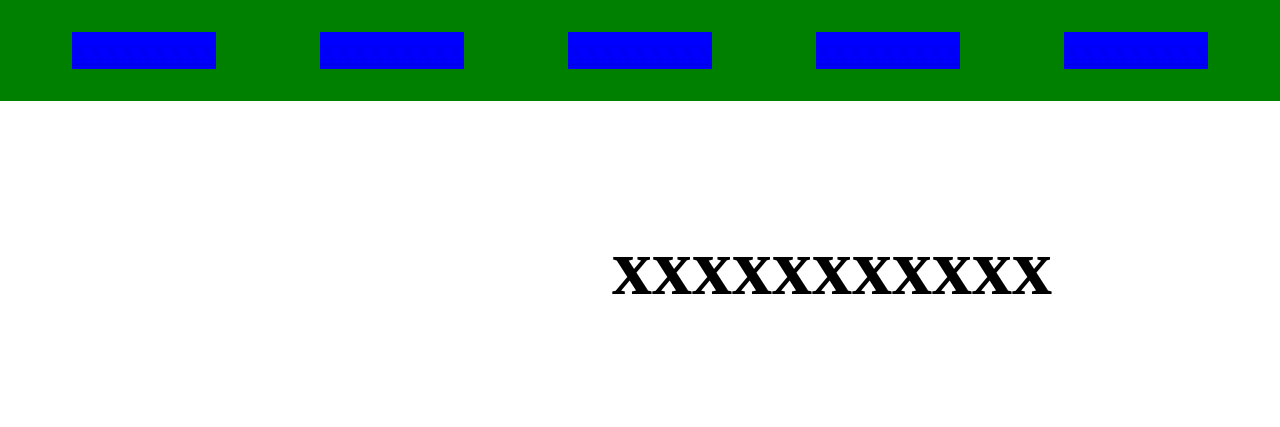
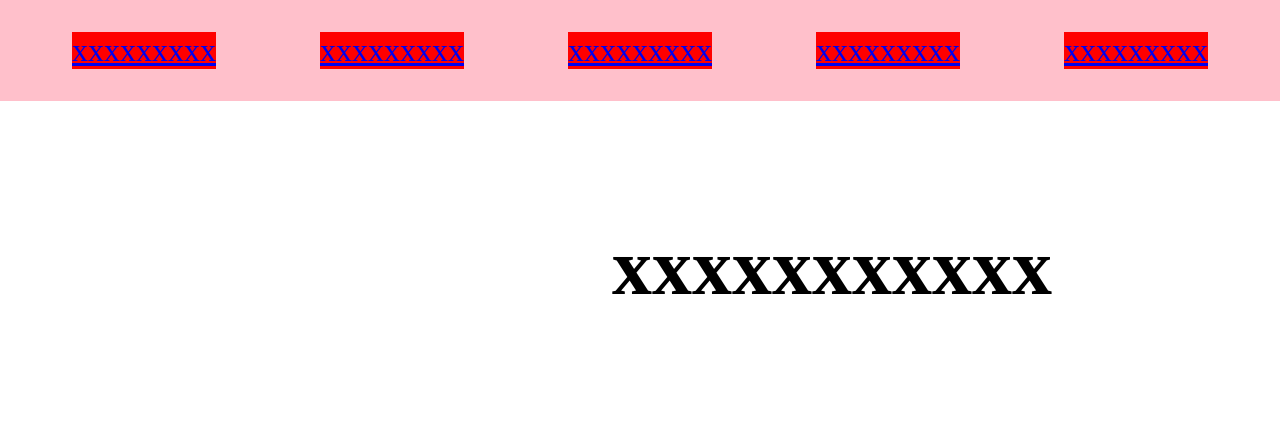
Before and after one commit to Luagir94/ejemploCoder, a plain HTML site: page ejemploResposive.html in a window 1280 px wide. Shown: the top 427 px of the page. Drawn offline with Linux system fonts and the light colour scheme.

Commit message:
aaaaaaaa

```diff
--- a/style.css
+++ b/style.css
@@ -9,11 +9,11 @@
             list-style: none;
             font-size: 2rem;
             justify-content: space-evenly;
-            background-color: green;
+            background-color: pink;
         }
         .navBar li{
             margin: 2rem;
-            background-color: blue;
+            background-color: red;
         }
 
 
```
